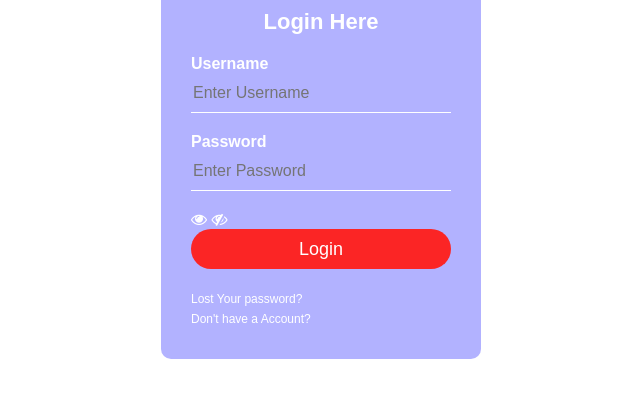
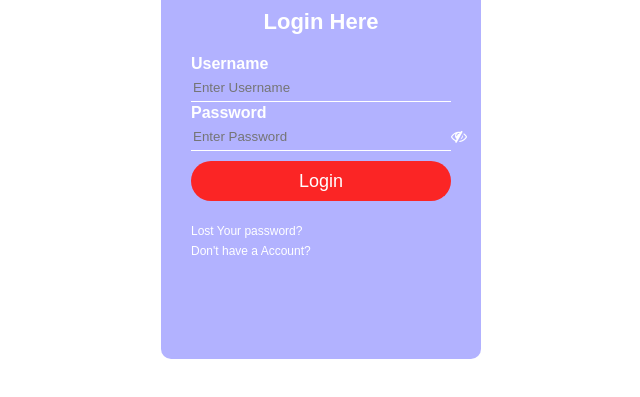
Before and after one commit to alphin-roy2000/camlog, a plain HTML site: page index.html in a window 1280 px wide. Shown: the part 251-648 px from the top of the page, without its empty margins (319-959 px from the left). Drawn offline with Linux system fonts and the light colour scheme.

Commit message:
change for eye

```diff
--- a/style.css
+++ b/style.css
@@ -40,13 +40,38 @@ h1{
   margin: 0;
   padding: 0;
   font-weight: bold;
+  height:12px
 }
-.loginbox input {
+.loginbox input[type="submit"] {
   width: 100%;
   margin-bottom: 20px;
 
 }
-.loginbox input[type="text"], input[type="password"]
+.input-box{
+
+  margin: 2px auto;
+  width: 100%;
+  border-bottom: 1px solid #fff;
+  padding-top: 10px;
+  padding-bottom: 5px;
+}
+.input-box input{
+  width: 100%;
+  border: none;
+  outline: none;
+  background: transparent;
+  color: #fff;
+}
+.eye{
+  position: absolute;
+}
+#hide1{
+  display: none;
+}
+.log{
+  margin-top: 10px
+}
+/*.loginbox input[type="text"]
 {
   border: none;
   border-bottom: 1px solid #fff;
@@ -55,7 +80,7 @@ h1{
   height: 40px;
   color: #fff;
   font-size: 16px;
-}
+}*/
 .loginbox input[type="submit"]
 {border: none;
 outline: none;
```
